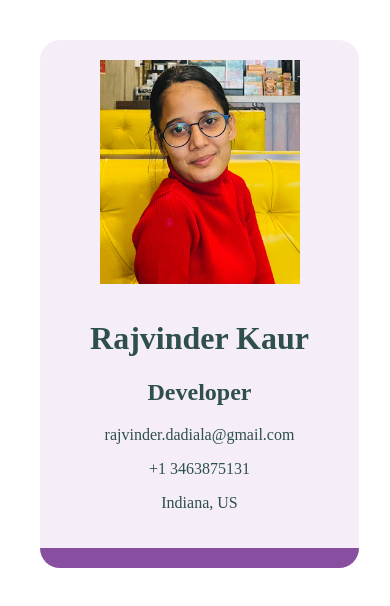
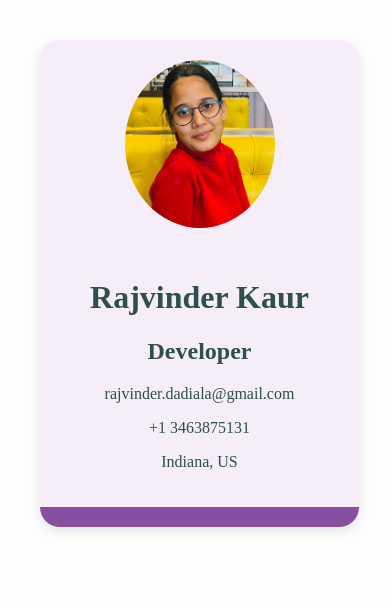
Before and after one commit to kaurr26/business_card, a plain HTML site: page index.html in a window 390 px wide. Drawn offline with Linux system fonts and the light colour scheme; a web font is replaced by a local one.

Commit message:
Update style.css

```diff
--- a/style.css
+++ b/style.css
@@ -1,40 +1,46 @@
 body {
-   margin : 40px;
+  margin: 40px;
+  font-family: "Gowun Batang", serif;
+  background-color: #fdfdfd;
+}
 
+.card {
+  padding: 20px;
+  border-radius: 20px;
+  display: flex;
+  justify-content: space-around;
+  align-items: center;
+  flex-wrap: wrap;
+  max-width: 500px;
+  width: 90%;
+  text-align: center;
+  background: #f5eef8;
+  color: darkslategrey;
+  border-bottom: 20px solid #884ea0;
+  margin: auto;
+  box-shadow: 0 4px 12px rgba(0, 0, 0, 0.1);
+  gap: 15px;
 }
 
 .avatar {
-   width : 200px;
-   margin-bottom: 15px;
+  width: 200px;
+  border-radius: 50%;
+  object-fit: cover;
 }
 
+.info {
+  text-align: center;
+}
 
+/* Mobile responsive adjustments */
 @media (max-width: 600px) {
   .card {
     flex-direction: column;
-    padding: 15px;
+    padding: 20px;
   }
 
-.card {
-
-   padding: 20px;
-   border-radius: 20px;
-   display: flex;
-   flex-wrap: wrap;
-   justify-content: space-around;
-   width: 500px;
-   width: 90%;
-   text-align: center;
-   background: #f5eef8;
-   color: darkslategrey;
-   font-family: "Gowun Batang", serif;
-   border-bottom: 20px solid #884ea0;
-   margin: auto;
-   justify-content: center;
-   align-items: center;
-
-
-
-
-
+  .avatar {
+    width: 150px;
+    margin-bottom: 15px;
+  }
 }
```
